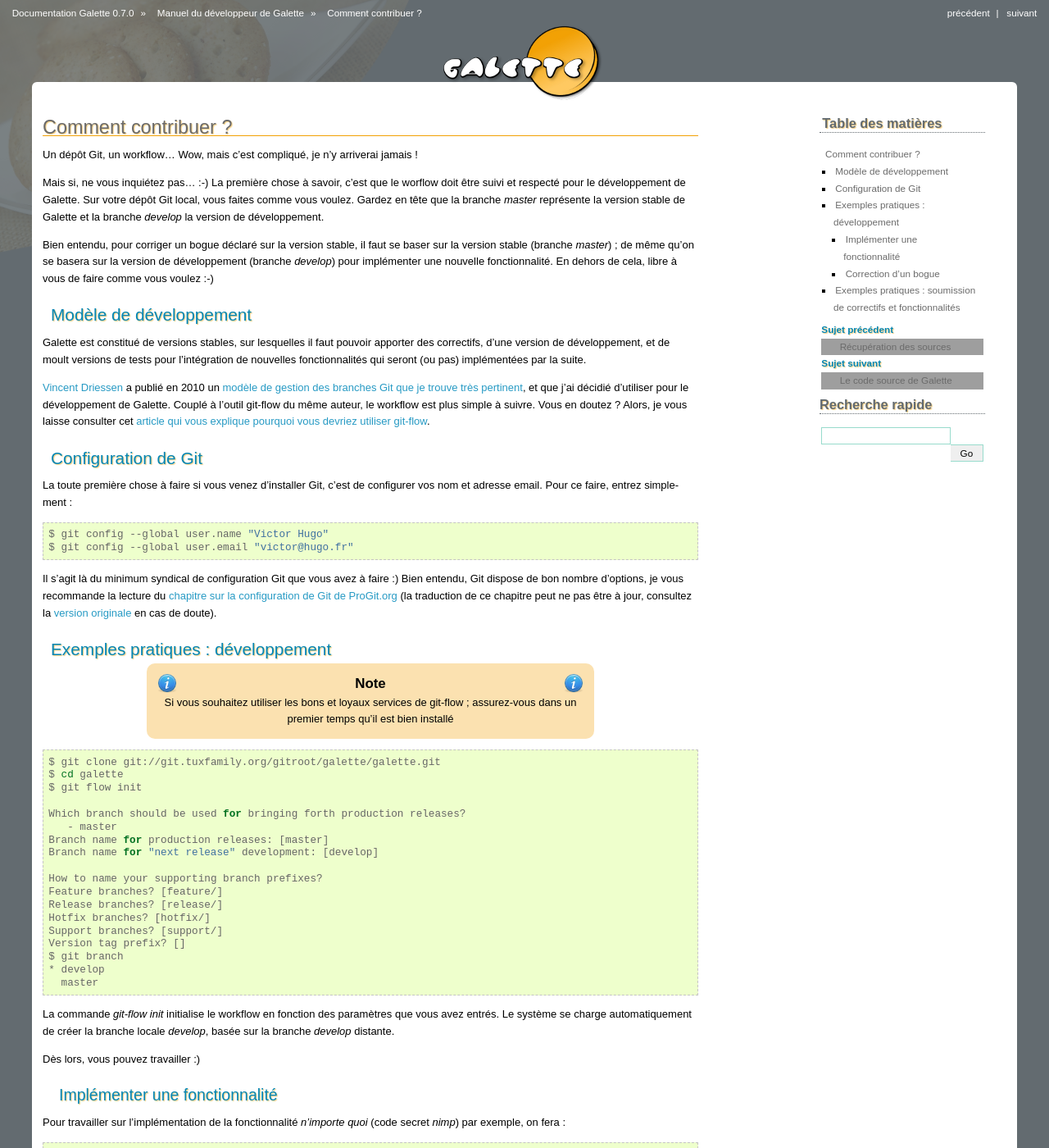
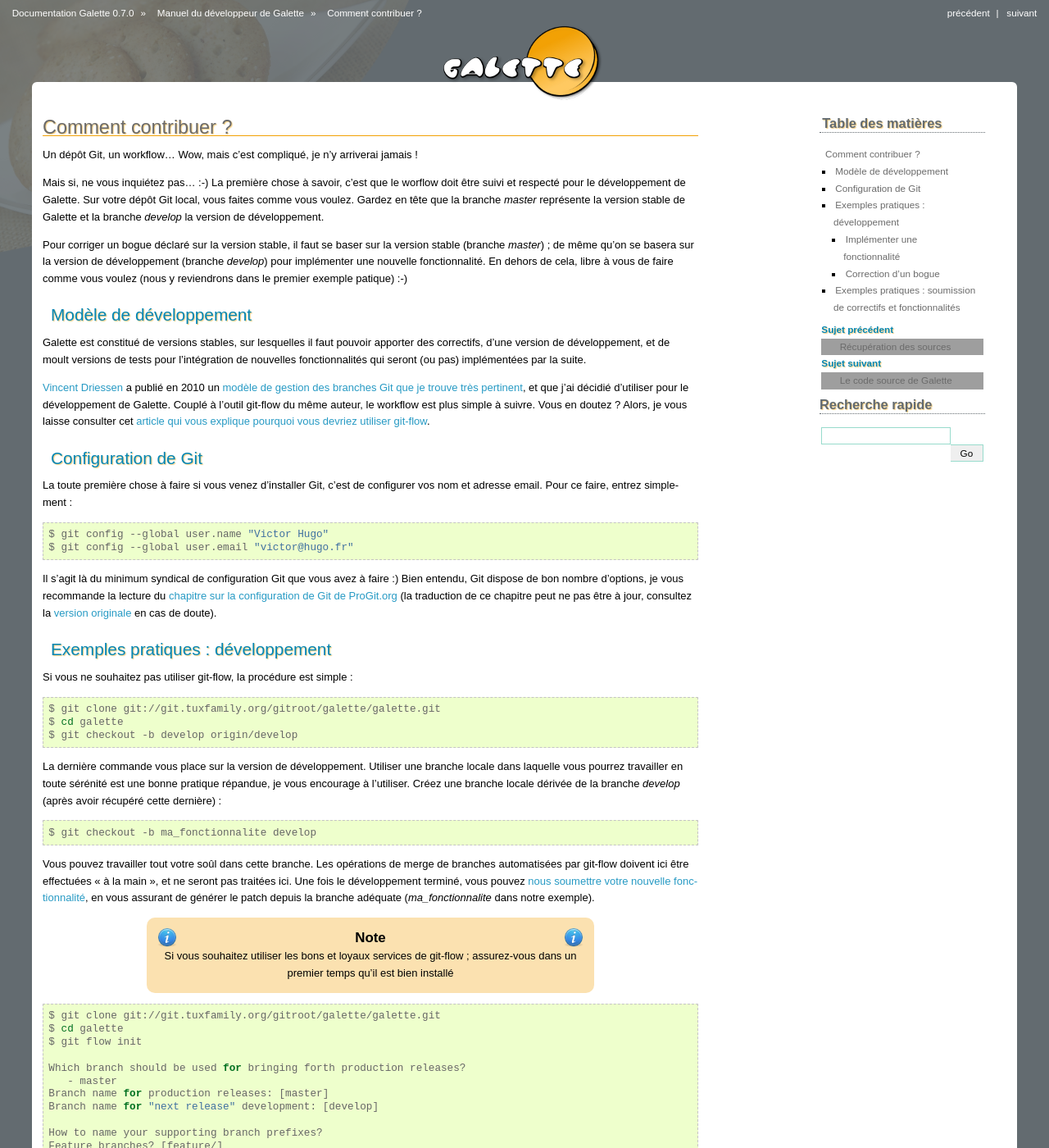
Before and after one commit to galette/galettedoc, a Sphinx documentation site: the page built from source/development/contributor.rst, in a window 1280 px wide and 1400 px high. Shown: the whole window at 82% size. Built offline with Sphinx 7.4.7, drawn with Linux system fonts in a browser that asks for light colours; grey boxes are pictures that could not be loaded.

Commit message:
Procedure sans git-flow

```diff
--- a/source/development/contributor.rst
+++ b/source/development/contributor.rst
@@ -6,7 +6,7 @@
 
 Mais si, ne vous inquiétez pas... :-) La première chose à savoir, c'est que le worflow doit être suivi et respecté pour le développement de Galette. Sur votre dépôt Git local, vous faites comme vous voulez. Gardez en tête que la branche `master` représente la version stable de Galette et la branche `develop` la version de développement.
 
-Bien entendu, pour corriger un bogue déclaré sur la version stable, il faut se baser sur la version stable (branche `master`) ; de même qu'on se basera sur la version de développement (branche `develop`) pour implémenter une nouvelle fonctionnalité. En dehors de cela, libre à vous de faire comme vous voulez :-)
+Pour corriger un bogue déclaré sur la version stable, il faut se baser sur la version stable (branche `master`) ; de même qu'on se basera sur la version de développement (branche `develop`) pour implémenter une nouvelle fonctionnalité. En dehors de cela, libre à vous de faire comme vous voulez (nous y reviendrons dans le premier exemple patique) :-)
 
 Modèle de développement
 =======================
@@ -29,6 +29,22 @@
 
 Exemples pratiques : développement
 ==================================
+
+Si vous ne souhaitez pas utiliser git-flow, la procédure est simple :
+
+.. code-block:: bash
+
+   $ git clone git://git.tuxfamily.org/gitroot/galette/galette.git
+   $ cd galette
+   $ git checkout -b develop origin/develop
+
+La dernière commande vous place sur la version de développement. Utiliser une branche locale dans laquelle vous pourrez travailler en toute sérénité est une bonne pratique répandue, je vous encourage à l'utiliser. Créez une branche locale dérivée de la branche `develop` (après avoir récupéré cette dernière) :
+
+.. code-block:: bash
+
+   $ git checkout -b ma_fonctionnalite develop
+
+Vous pouvez travailler tout votre soûl dans cette branche. Les opérations de merge de branches automatisées par git-flow doivent ici être effectuées "à la main", et ne seront pas traitées ici. Une fois le développement terminé, vous pouvez :ref:`nous soumettre votre nouvelle fonctionnalité <sendpatch>`, en vous assurant de générer le patch depuis la branche adéquate (`ma_fonctionnalite` dans notre exemple).
 
 .. note::
 
```
